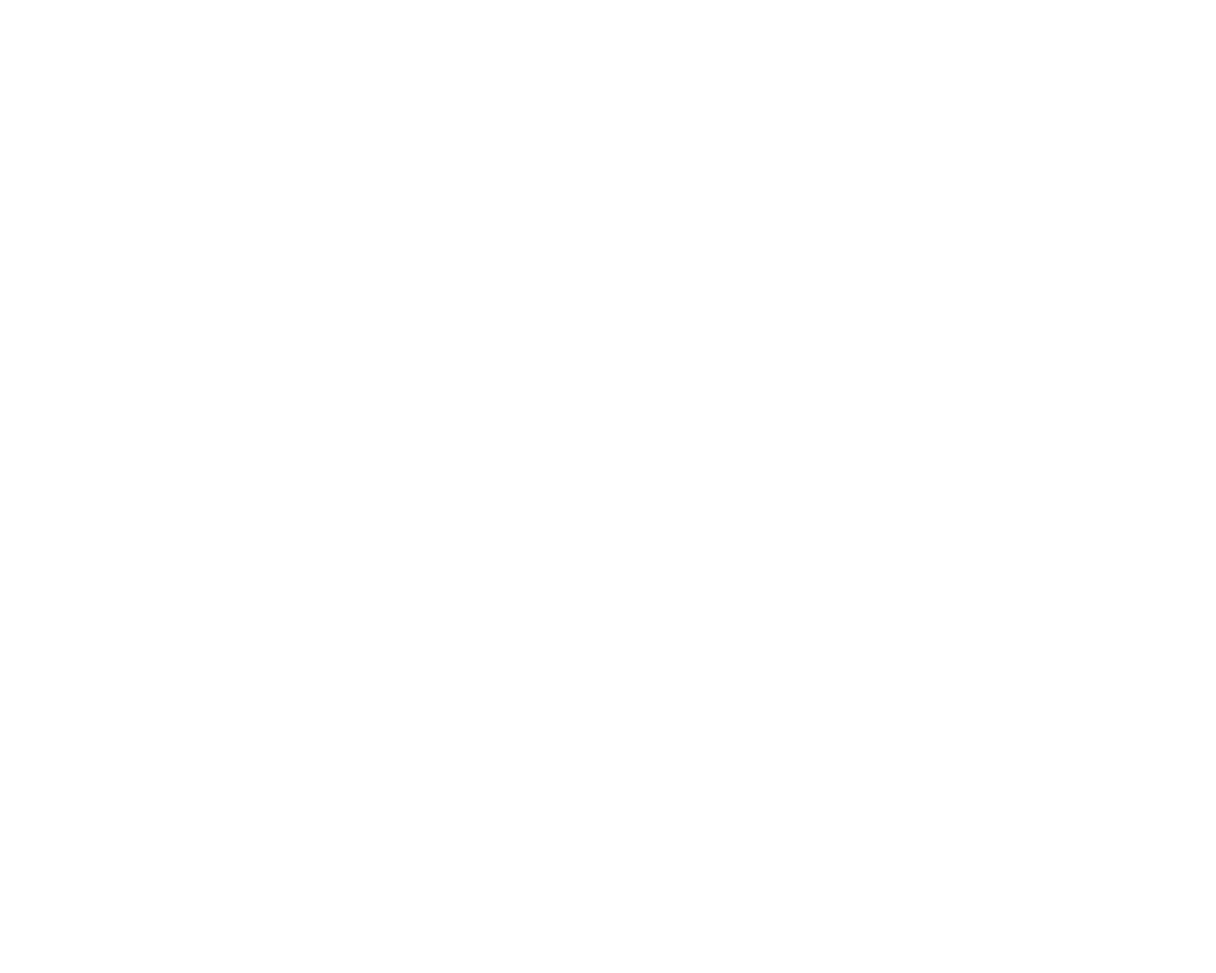
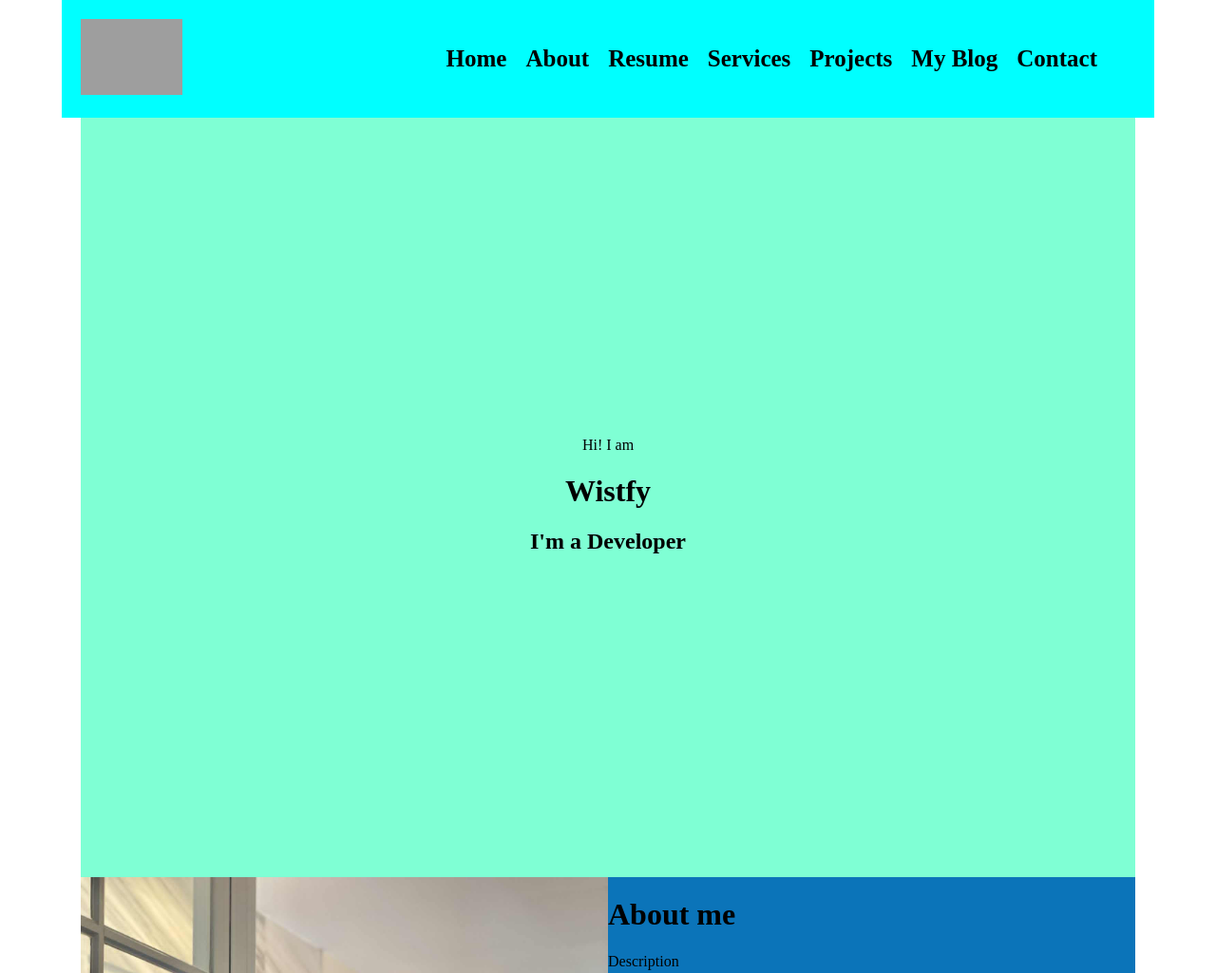
Before and after one commit to HuyVoDinh/Wistfy, a plain HTML site: page index.html in a window 1280 px wide. Shown: the top 1025 px of the page at 95% size. Before the commit the page ends 800 px from the top, so only its background shows below. Drawn offline with Linux system fonts and the light colour scheme; grey boxes are pictures that could not be loaded.

Commit message:
[Index][Add] Design layout for portfolio

```diff
--- /dev/null
+++ b/css/style.css
@@ -0,0 +1,76 @@
+body {
+    margin: 0px;
+}
+
+.navbar {
+    display: flex;
+    width: 100%;
+}
+
+.container {
+    width: 100%;
+    display: flex;
+    background-color: aqua;
+    align-items: center;
+    max-width: 1110px;
+    margin: auto;
+    justify-content: space-between;
+    padding: 20px;
+}
+
+.navbar-logo>img {
+    height: 80px;
+}
+
+.navbar-items>ul {
+    margin: 0%;
+    display: flex;
+    gap: 20px;
+    padding-right: 40px;
+    font-size: 25px;
+    font-weight: bold;
+}
+
+li {
+    list-style: none;
+}
+
+.slider-text {
+    display: flex;
+    background-color: aquamarine;
+    height: 800px;
+    width: 1110px;
+    margin: auto;
+    align-items: center;
+    justify-content: center;
+}
+
+.text-center {
+    justify-items: center;
+}
+
+.about-me {
+    display: flex;
+    width: 100%;
+}
+
+.center-box {
+    display: flex;
+    max-width: 1110px;
+    margin: auto;
+    justify-content: space-between;
+}
+
+.about-avatar {
+    width: 50%;
+    background-color: blue;
+}
+
+.about-avatar>img {
+    width: 100%;
+}
+
+.about-information {
+    width: 50%;
+    background-color: rgb(11, 116, 185);
+}
--- a/index.html
+++ b/index.html
@@ -4,10 +4,51 @@
 <head>
     <meta charset="UTF-8">
     <meta name="viewport" content="width=device-width, initial-scale=1.0">
+    <link rel="stylesheet" href="./css/style.css">
     <title>Document</title>
 </head>
 
 <body>
+    <header>
+        <nav class="navbar">
+            <div class="container">
+                <div class="navbar-logo">
+                    <img src="./images/logo.jpg">
+                </div>
+                <div class="navbar-items">
+                    <ul class="items">
+                        <li>Home</li>
+                        <li>About</li>
+                        <li>Resume</li>
+                        <li>Services</li>
+                        <li>Projects</li>
+                        <li>My Blog</li>
+                        <li>Contact</li>
+                    </ul>
+                </div>
+            </div>
+        </nav>
+    </header>
+    <div class="slider-text">
+        <div class="text-box">
+            <div class="text-center">
+                <p>Hi! I am</p>
+                <h1>Wistfy</h1>
+                <h2>I'm a Developer</h2>
+            </div>
+        </div>
+    </div>
+    <div class="about-me">
+        <div class="center-box">
+            <div class="about-avatar">
+                <img src="./images/avatar.jpg">
+            </div>
+            <div class="about-information">
+                <h1>About me</h1>
+                <p>Description</p>
+            </div>
+        </div>
+    </div>
 
 </body>
 
```
Also changed, not shown: images/avatar.jpg (added), 1 other file.
